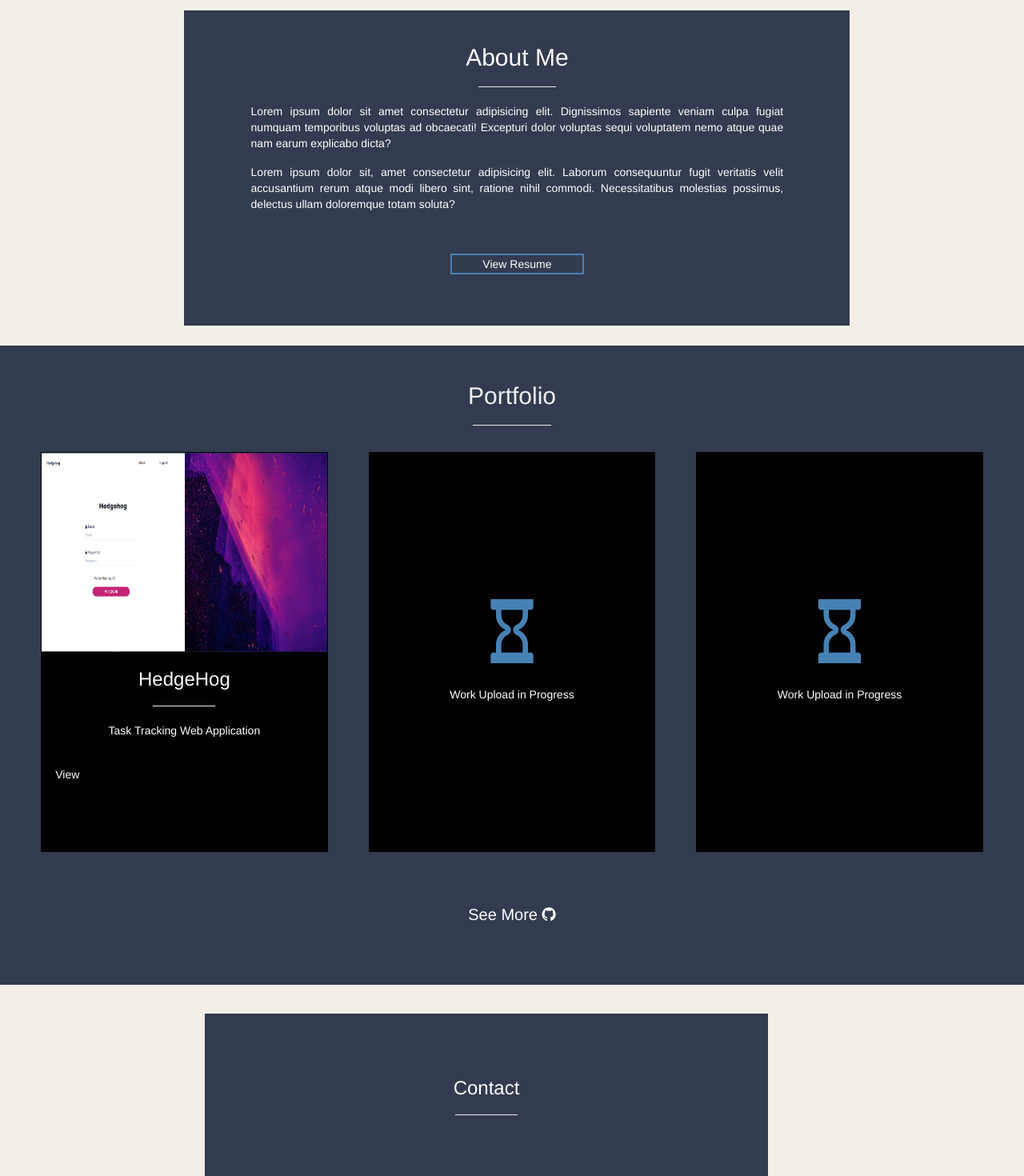
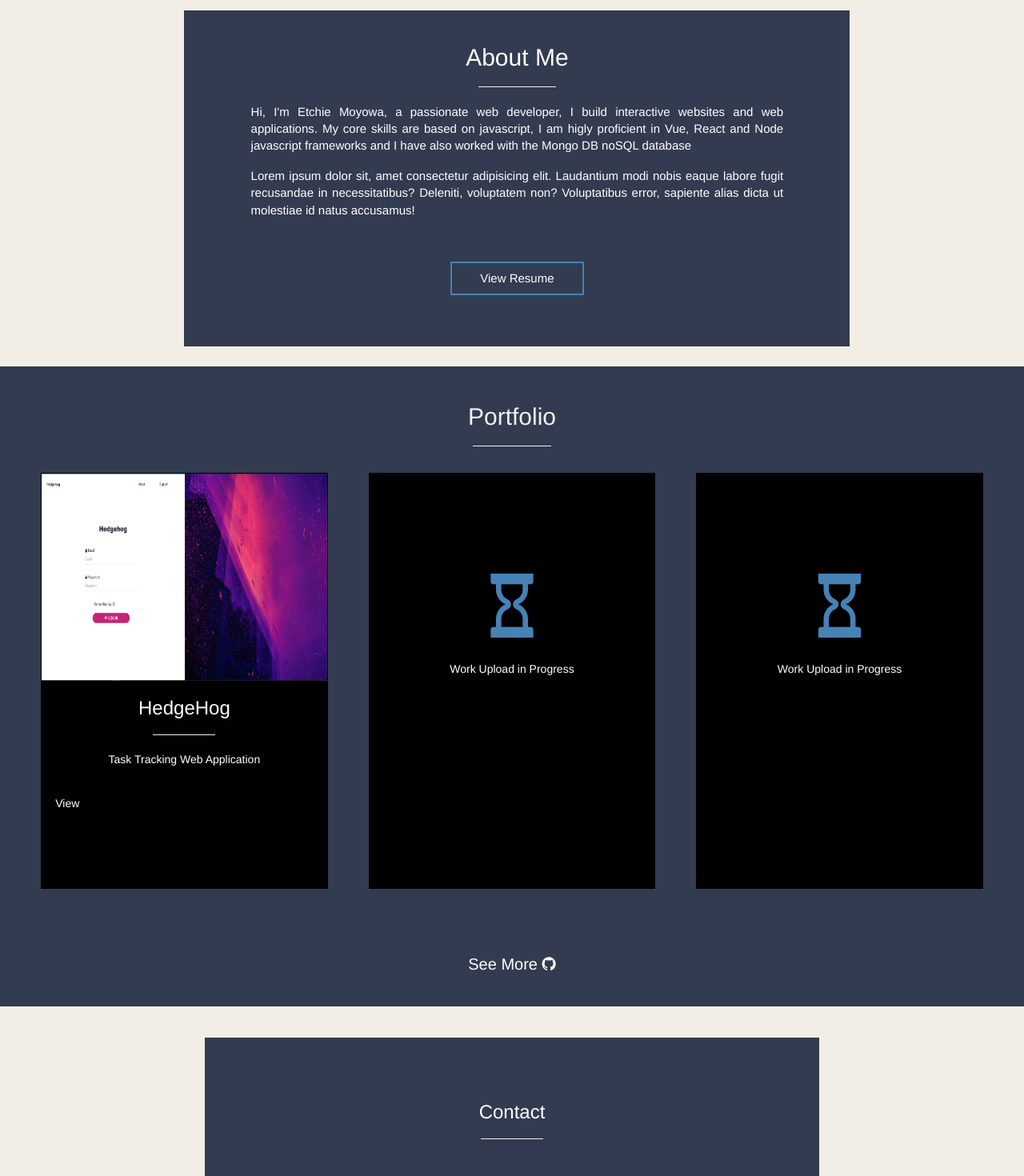
Before and after one commit to Moyowaaaa/Moyowa, a Vue app: page / in a window 1280 px wide. Shown: the part 860-2330 px from the top of the page at 80% size. Built offline with nearby package versions, Linux system fonts and the light colour scheme; a web font is replaced by a local one.

Commit message:
fix:alignment

```diff
--- a/src/views/Home.vue
+++ b/src/views/Home.vue
@@ -20,10 +20,10 @@
 </div>
 
       <div class="right">
-        <a href="">Home</a>
-        <a href="#about">About Me</a>
-        <a href="#portfolio">Portfolio</a>
-        <a href="#contact">Contact</a>
+        <a href="" class="router">Home</a>
+        <a href="#about" class="router">About Me</a>
+        <a href="#portfolio" class="router">Portfolio</a>
+        <a href="#contact" class="router">Contact</a>
       </div>
 
 
@@ -51,10 +51,10 @@
     <div class="content">
       <h2>About Me<hr></h2>
       <div class="body">
-        <p>Lorem ipsum dolor sit amet consectetur adipisicing elit. Dignissimos sapiente veniam culpa fugiat numquam temporibus voluptas ad obcaecati!
-          Excepturi dolor voluptas sequi voluptatem nemo atque quae nam earum explicabo dicta?</p>
-          <p>Lorem ipsum dolor sit, amet consectetur adipisicing elit. Laborum consequuntur fugit veritatis velit accusantium rerum atque modi libero sint, ratione nihil commodi. Necessitatibus molestias possimus,
-            delectus ullam doloremque totam soluta?</p>
+        <p>Hi, I'm Etchie Moyowa, a passionate web developer, I build interactive websites and web applications. My core skills are based on javascript, I am higly proficient in Vue, React and Node javascript frameworks
+          and I have also worked with the Mongo DB noSQL database
+        </p>
+          <p>Lorem ipsum dolor sit, amet consectetur adipisicing elit. Laudantium modi nobis eaque labore fugit recusandae in necessitatibus? Deleniti, voluptatem non? Voluptatibus error, sapiente alias dicta ut molestiae id natus accusamus!</p>
 
       </div>
 
@@ -269,6 +269,17 @@
   margin-left:5%;
   text-decoration: none;;
 }
+.router {
+  color: inherit;
+  text-decoration: underline 0.17em rgba(255, 255, 255, 0);
+
+}
+.router:active {
+  background: #c42376;
+}
+.router:hover {
+  text-decoration-color: #441180;
+}
 .mobilenav {
 
     height: 100%;
@@ -331,7 +342,7 @@
   background-repeat: no-repeat;
   background-size: cover;
   background-position: center;
-  background-position-y: -71.5vh;
+  background-position-y: -52vh;
   background-position-x: 71vh;
   width:100%;
   height:100vh;
@@ -390,8 +401,9 @@
 }
 .about .content .body p {
   width:80%;
-  margin-left:10%;
-  margin-top:2%;
+  font-size: 15px;
+  margin: 0px 10% 12px;
+  margin-top:2vh;
   text-align:justify;
 }
 /*
@@ -412,6 +424,9 @@
 }
 .about .content button{
   margin-top:5%;
+  padding-top:1%;
+  font-size: 15px;
+  padding-bottom:1%;
   margin-left:40%;
   width:20%;
   background:#333b50;
@@ -434,7 +449,7 @@
 .portfolio{
    background:#333b50;
    width:100%;
-   height:auto
+   height:100vh
 }
 .portfolio .header{
   padding-top:2%;
@@ -453,7 +468,7 @@
   display:block;
   margin-top:1%;
   width:28%;
-  height:500px;
+  height:65vh;
 
 
   border:1px solid black;
@@ -493,8 +508,8 @@
   font-size: 20px;
   text-align: center;
   color:white;
-  padding-top:5%;
-  padding-bottom:5%;
+  padding-top:10vh;
+  padding-bottom:10vh;
 }
 
 .upload {
@@ -505,7 +520,7 @@
 .upload .up {
   color: steelblue;
   text-align:center;
-  padding-top:50%
+  padding-top:15vh
 }
 
  .up .hourglass {
@@ -522,6 +537,9 @@
    width:90%;
    margin-left:5%;
  }
+ .portfolio{
+   height:auto
+}
 }
 
 /*----------- */
@@ -537,7 +555,7 @@
   margin-top:1%;
   margin-bottom:1%;
   height:500px;
-  width:55%;
+  width:60%;
   margin-left:20%;
   color:white;
   background:#333b50
@@ -631,12 +649,7 @@
     width:90%;
     margin-left:5%;
   }
-  .content .gallery{
-    display:block;
-  }
-  .portfolio .content .project{
-    margin-top: 5%
-    ;}
+
 
   .gallery .projects {
     width:95%;
@@ -691,11 +704,7 @@
   .main{
     background-image:none;
   }
-  .portfolio .content .project{
-    width:95%;
-    margin-left:2%;
-     border-radius: 0px;
-  }
+
   .contact .cont {
     width:99%;
     margin-left:2px;
@@ -709,13 +718,27 @@
 
     font-size:30px;
   }
+  /*
+  .portfolio {
+    height:auto;
+    width:100%
+  }
+  .portfolio .content {
+    display:flex;;
+    flex-wrap: wrap;
+  }
+  .portfolio .content .project{
+    width:40%;
+    margin-left:7%;
+    margin-top:5%
+  }*/
 }
 @media screen and (max-width: 1024px) {
   .nav .right{
     margin-left:45%;
   }
   .main{
-    background-position-y: -45vh;
+    background-position-y: -40vh !important;
   background-position-x: 71vh;
   }
   .contact .cont{
@@ -726,5 +749,8 @@
     width:99%;
     margin-left:5px;
   }
+
 }
+
+
 </style>
```
